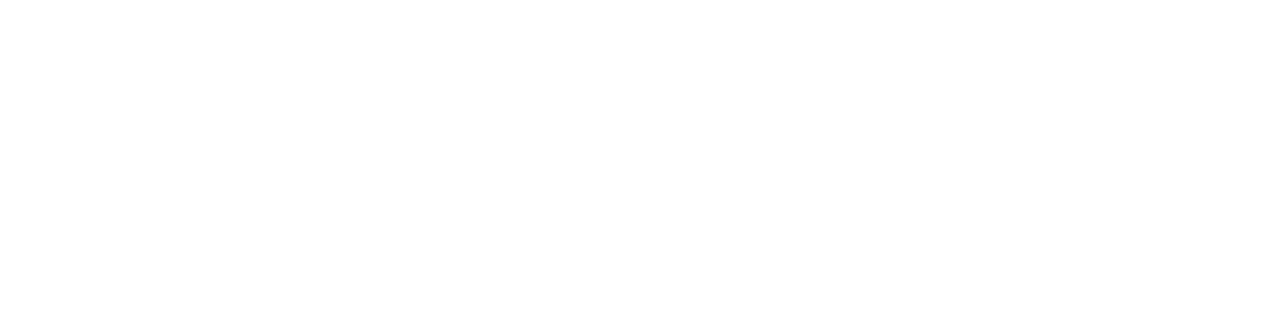
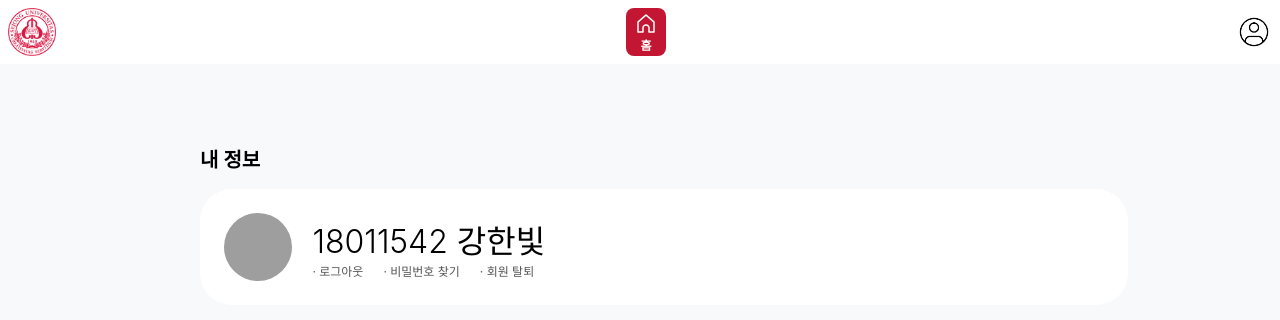
Before and after one commit to capstonephcy/sju-room-reservation-frontend, a React (Create React App) app: page /mypage in a window 1280 px wide. Before the commit this address had no page. Shown: the top 320 px of the page. Built offline with nearby package versions, Linux system fonts and the light colour scheme; grey boxes are pictures that could not be loaded.

Commit message:
Implement mypage

```diff
--- a/src/App.js
+++ b/src/App.js
@@ -1,6 +1,7 @@
 import { BrowserRouter, Route, Routes } from 'react-router-dom';
 import Home from './component/Home';
 import Login from './component/Login';
+import MyPage from './component/MyPage'
 import { isMobile } from 'react-device-detect';
 
 function App() {
@@ -12,6 +13,7 @@
         <Routes>
           <Route exact path="/" element={<Home />} />
           <Route exact path="/login" element={<Login />} />
+          <Route exact path="/mypage" element={<MyPage />} />
         </Routes>
       </BrowserRouter>
     </div>
--- a/src/Common.css
+++ b/src/Common.css
@@ -71,3 +71,53 @@
     overflow: hidden;
     text-overflow: ellipsis;
 }
+
+.home {
+    position: fixed;
+    width: 100%;
+    height: 100%;
+    display: flex;
+    flex-direction: column;
+    align-items: center;
+    justify-content: start;
+    background-color: #F8F9FB;
+}
+
+.home-mobile {
+    position: fixed;
+    width: 100%;
+    height: 100%;
+    display: flex;
+    flex-direction: column;
+    justify-content: start;
+    align-items: center;
+    background-color: #F8F9FB;
+}
+
+.home-contents {
+    flex: 1;
+    width: 55rem;
+    padding-top: 7rem;
+    padding-bottom: 2rem;
+}
+
+.home-contents-mobile {
+    flex: 1;
+    width: calc(100% - 2rem);
+    padding-top: 5rem;
+    padding-bottom: 2rem;
+    display: flex;
+    flex-direction: column;
+    align-items: center;
+}
+
+@media (max-width: 55rem) {
+    .home {
+        align-items: flex-start;
+        overflow-x: scroll;
+    }
+    .home-contents {
+        margin-left: 4rem;
+        margin-right: 4rem;
+    }
+}
--- a/src/component/Home.css
+++ b/src/component/Home.css
@@ -1,53 +1,3 @@
-.home {
-    position: fixed;
-    width: 100%;
-    height: 100%;
-    display: flex;
-    flex-direction: column;
-    align-items: center;
-    justify-content: start;
-    background-color: #F8F9FB;
-}
-
-.home-mobile {
-    position: fixed;
-    width: 100%;
-    height: 100%;
-    display: flex;
-    flex-direction: column;
-    justify-content: start;
-    align-items: center;
-    background-color: #F8F9FB;
-}
-
-.home-contents {
-    flex: 1;
-    width: 55rem;
-    padding-top: 7rem;
-    padding-bottom: 2rem;
-}
-
-.home-contents-mobile {
-    flex: 1;
-    width: calc(100% - 2rem);
-    padding-top: 5rem;
-    padding-bottom: 2rem;
-    display: flex;
-    flex-direction: column;
-    align-items: center;
-}
-
-@media (max-width: 55rem) {
-    .home {
-        align-items: flex-start;
-        overflow-x: scroll;
-    }
-    .home-contents {
-        margin-left: 4rem;
-        margin-right: 4rem;
-    }
-}
-
 .home-greetings-box {
     display: flex;
     flex-direction: row;
--- /dev/null
+++ b/src/component/MyPage.css
@@ -0,0 +1,57 @@
+.profile-box {
+    display: flex;
+    flex-direction: row;
+    justify-content: start;
+    align-items: center;
+    padding: 1.5rem;
+}
+
+.profile-box-mobile {
+    display: flex;
+    flex-direction: row;
+    justify-content: start;
+    align-items: center;
+}
+
+.profile-img {
+    border-radius: 50%;
+    width: 4.75rem;
+    aspect-ratio: 1 / 1;
+    overflow: hidden;
+    object-fit: cover;
+}
+
+.profile-contents-box {
+    width: 100%;
+    margin-left: 1.25rem;
+}
+
+.id-name-text {
+    font-size: 2rem;
+    font-weight: 300;
+}
+
+.id-name-text-mobile {
+    font-size: 1.25rem;
+    font-weight: 300;
+}
+
+.profile-command-box {
+    display: flex;
+    flex-direction: row;
+    justify-content: start;
+}
+
+.profile-command-box-mobile {
+    display: flex;
+    flex-direction: column;
+    justify-content: start;
+    margin-top: 0.25rem;
+}
+
+.profile-command-text {
+    color: #555555;
+    font-size: 0.75rem;
+    margin-right: 1.25rem;
+    cursor: pointer;
+}
--- /dev/null
+++ b/src/component/MyPage.js
@@ -0,0 +1,34 @@
+import './MyPage.css';
+import Navigation from './Navigation';
+import { isMobile } from 'react-device-detect';
+
+function MyPage() {
+    const mobilable = (str) => {
+        if (isMobile) return str + '-mobile'
+        else return str
+    }
+
+    return (
+        <div className={mobilable('home')}>
+            <Navigation />
+            <div className={mobilable('home-contents')}>
+                <div className={`${mobilable('contents-with-title-box')} margin-top-2rem`}>
+                    <a className='contents-box-title-text margin-top-2rem'>내 정보</a>
+                    <div className={`${mobilable('profile-box')} ${mobilable('contents-box')} margin-top-1rem`}>
+                        <img className='profile-img' src='/img/sample.png'/>
+                        <div className='profile-contents-box'>
+                            <a className={mobilable('id-name-text')}>18011542 강한빛</a>
+                            <div className={mobilable('profile-command-box')}>
+                                <a className='profile-command-text'>· 로그아웃</a>
+                                <a className='profile-command-text'>· 비밀번호 찾기</a>
+                                <a className='profile-command-text'>· 회원 탈퇴</a>
+                            </div>
+                        </div>
+                    </div>
+                </div>
+            </div>
+        </div>
+    )
+}
+
+export default MyPage;
```
Also changed, not shown: 1 other file (tests, documents, lock files or other folders).
